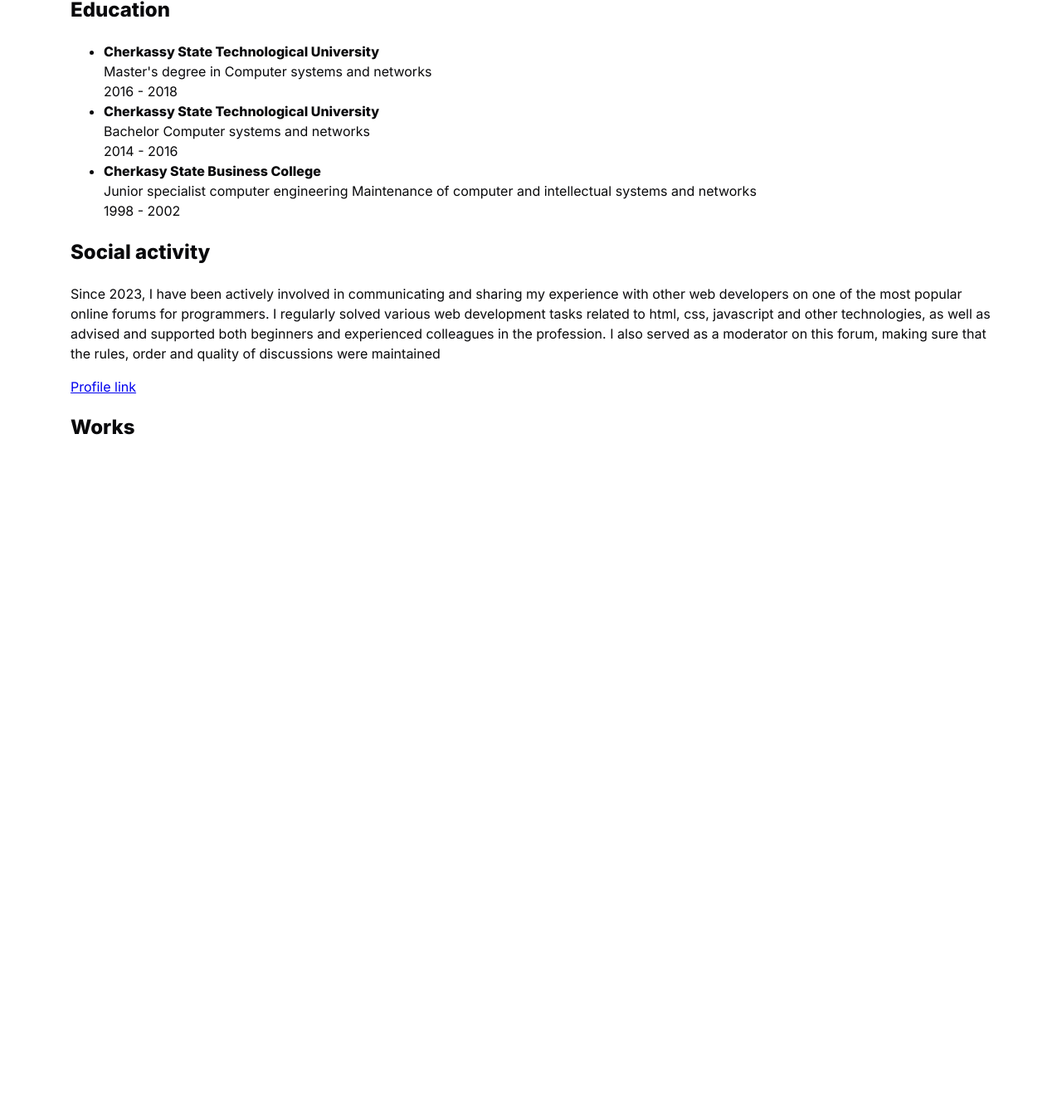
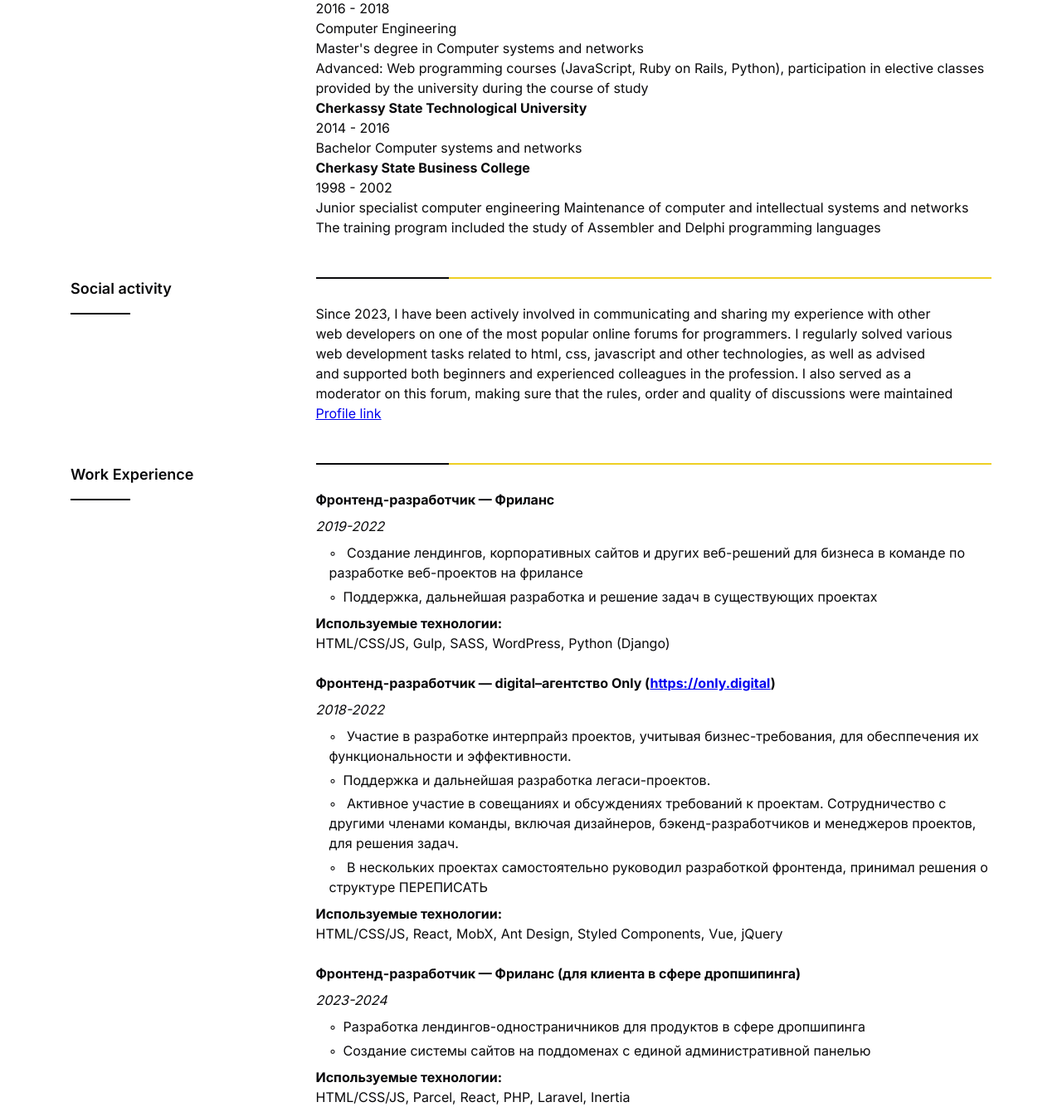
Before and after one commit to mrtoxas/portfolio, a website built with Parcel: page src/index.html in a window 1280 px wide. Shown: the part 122-1456 px from the top of the page at 83% size. Before the commit the page ends 800 px from the top, so only its background shows below. Built offline with nearby package versions, Linux system fonts and the light colour scheme.

Commit message:
works section, refactor sections structure

```diff
--- a/src/index.html
+++ b/src/index.html
@@ -21,7 +21,7 @@
       content="https://github.com/mrtoxas/portfolio/opengraph-image.png"
     />
     <meta property="og:url" content="https://github.com/mrtoxas/portfolio" />
-    <link rel="stylesheet" href="styles/main.scss" async />
+    <link rel="stylesheet" href="styles/main.scss" />
   </head>
   <body>
     <include src="src/views/sections/header.html"></include>
--- a/src/locales/en.json
+++ b/src/locales/en.json
@@ -11,13 +11,16 @@
   },
   "heading": {
     "skills": "Skills",
-    "works": "Works",
+    "works": "Work Experience",
     "education": "Education",
     "socialActivity": "Social activity"
   },
   "education": {
     "CSTU": "Cherkassy State Technological University",
+    "CSTUExtra": "Advanced: Web programming courses (JavaScript, Ruby on Rails, Python), participation in elective classes provided by the university during the course of study",
     "CSBC": "Cherkasy State Business College",
+    "CEng": "Computer Engineering",
+    "CSBCExtra": "The training program included the study of Assembler and Delphi programming languages",
     "master": "Master's degree in Computer systems and networks",
     "bachelor": "Bachelor Computer systems and networks",
     "junior": "Junior specialist computer engineering Maintenance of computer and intellectual systems and networks"
--- a/src/locales/ru.json
+++ b/src/locales/ru.json
@@ -11,13 +11,16 @@
   },
   "heading": {
     "skills": "Навыки",
-    "works": "Работы",
+    "works": "Опыт работы",
     "education": "Образование",
     "socialActivity": "Социальная активность"
   },
   "education": {
     "CSTU": "Черкасский государственный технологический университет",
+    "CSTUExtra": "Дополнительно: курсы по web-программированию (JavaScript, Ruby on Rails, Python), участие в факультативных занятиях, предоставленных университетом во время обучения",
     "CSBC": "Черкасский государственный бизнес-колледж",
+    "CEng": "Компьютерная инженерия",
+    "CSBCExtra": "В ходе учебной программы осуществлялось изучение языков программирования Assembler и Delphi",
     "master": "Степень магистра в области компьютерных систем и сетей",
     "bachelor": "Бакалавр Компьютерные системы и сети",
     "junior": "Младший специалист по обслуживанию компьютерных и интеллектуальных систем и сетей"
--- a/src/locales/ua.json
+++ b/src/locales/ua.json
@@ -11,14 +11,17 @@
   },
   "heading": {
     "skills": "Навички",
-    "works": "Роботи",
+    "Досвід роботи": "Роботи",
     "education": "Освіта",
     "socialActivity": "Соціальна активність"
   },
   "education": {
     "CSTU": "Черкаський державний технологічний університет",
+    "CSTUExtra": "Додатково: курси з web-програмування (JavaScript, Ruby on Rails, Python), участь у факультативних заняттях, наданих університетом під час навчання",
     "CSBC": "Черкаський державний бізнес-коледж",
-    "master": "Ступінь магістра в галузі комп'ютерних систем та мереж",
+    "CEng": "Комп'ютерна iнженерiя",
+    "CSBCExtra": "Під час навчальної програми здійснювалося вивчення мов програмування Assembler і Delphi",
+    "master": "Ступінь магістра в галузі комп'ютерних систем та мереж. Комп'ютерна iнженерiя",
     "bachelor": "Бакалавр Комп'ютерні системи та мережі",
     "junior": "Молодший спеціаліст з обслуговування комп'ютерних та інтелектуальних систем та мереж"
   },
--- a/src/scripts/locale-select.ts
+++ b/src/scripts/locale-select.ts
@@ -69,6 +69,7 @@
 
   const keydownHandler = (event: KeyboardEvent) => {
     if (event.key === 'Enter' || event.key === ' ') {
+      event.preventDefault();
       const value = onKeyDown();
       setValue(value);
     }
--- a/src/styles/_base.scss
+++ b/src/styles/_base.scss
@@ -1,12 +1,40 @@
 html {
 	font-size: 100%;
 	line-height: 1.5;
-	font-family: "Inter", sans-serif;
+	font-family: 'Inter', sans-serif;
 }
 
 body {
 	color: color(foreground);
 	background-color: color(background);
+	font-size: theme(text-base);
+	font-weight: 400;
+	@media print {
+		font-size: 90%;
+	}
+}
+
+meta[name='theme-color'] {
+	content: var(--color-background);
+}
+
+strong {
+	font-weight: 700;
+}
+
+h1,
+h2,
+h3,
+h4,
+h5,
+h6 {
+	margin: 0;
+	font-size: inherit;
+	font-weight: inherit;
+}
+
+p{
+	text-wrap: balance
 }
 
 .icon {
@@ -15,18 +43,14 @@ body {
 	height: 1.5rem;
 }
 
-.clear-list {
+.list-clear {
 	margin: 0;
 	padding: 0;
 	list-style-type: none;
 }
 
-meta[name="theme-color"] {
-  content: var(--color-background);
+.hidden-in-pint {
+	@media print {
+		display: none;
+	}
 }
-
-
-.logo-title{
-	font-size: 2rem;
-	font-weight: 800;
-}
--- a/src/styles/components/_lang-select.scss
+++ b/src/styles/components/_lang-select.scss
@@ -44,6 +44,7 @@
   top: calc(100% + 0.3rem);
   background-color: color(background);
   min-width: 100%;
+  z-index:  10;
   border-radius: theme(border-radius);
   box-shadow:
     inset 0 0 0.5px 1px hsla(0, 0%, 100%, 0.075),
--- /dev/null
+++ b/src/styles/components/_section.scss
@@ -0,0 +1,54 @@
+.section + .section {
+	margin-top: 3rem;
+}
+
+.section-container {
+	display: grid;
+	gap: 1.5rem;
+	@include mq('min-width', md) {
+		grid-template-columns: 1fr 3fr;
+	}
+}
+
+.section-head {
+	font-size: theme(text-lg);
+	font-weight: 600;
+	position: relative;
+	margin: 0;
+}
+
+.section-head:after {
+	content: '';
+	position: absolute;
+	top: calc(100% + 1rem);
+	left: 0;
+	width: 4em;
+	border-bottom: 2px solid color(foreground);
+}
+
+.section-content {
+	position: relative;
+	padding-top: 2em;
+}
+
+.section-content:after {
+	content: "";
+	position: absolute;
+	top: 0;
+	left:0;
+	width: 10rem;
+	border-bottom: 2px solid color(foreground);
+}
+
+.section-content:before {
+	content: "";
+	position: absolute;
+	top: 0;
+	left: 10rem;
+	right:0;
+	border-bottom: 2px solid #eecf23;
+}
+
+.section-content p {
+	margin:0;
+}
--- a/src/styles/main.scss
+++ b/src/styles/main.scss
@@ -8,7 +8,9 @@
 
 
 @import "sections/header";
+@import "sections/works";
 
+@import "components/section";
 @import "components/theme-button";
 @import "components/lang-select";
 @import "components/page-loader";
--- /dev/null
+++ b/src/styles/sections/_works.scss
@@ -0,0 +1,48 @@
+.works-list {
+	display: grid;
+	gap: 2rem;
+}
+
+.works-list h3 {
+	font-weight: 700;
+	font-size: theme(text-base);
+}
+
+.works-item {
+	display: grid;
+	gap: 0.5rem;
+}
+
+.works-list {
+	display: grid;
+	gap: 1.5rem;
+}
+
+.works-list p,
+.works-list h3 {
+	margin: 0;
+}
+
+.works-descriptions-list {
+	display: grid;
+	gap: 0.3rem;
+}
+
+.works-descriptions-list li {
+	position: relative;
+	padding-left: 1rem;
+	&:before {
+		content: '\25E6';
+		display: inline-block;
+		padding-right: 0.5rem;
+	}
+}
+
+.works-tech-list {
+	display: flex;
+	gap: 0.3em;
+}
+
+.works-tech-list li:not(:last-child):after {
+	content: ',';
+}
--- a/src/views/sections/education.html
+++ b/src/views/sections/education.html
@@ -1,31 +1,48 @@
-<section class="education">
-  <div class="container">
-    <h2 data-i18n="heading.education">Education</h2>
-    <ul class="education-list" role="list">
-      <li role="listitem">
+<section class="section">
+  <div class="container section-container">
+    <div>
+      <h2 class="section-head" data-i18n="heading.education">Education</h2>
+    </div>
+    <div class="section-content">
+      <ul class="education-list list-clear">
+        <li>
           <div class="education-institution">
             <strong data-i18n="education.CSTU">Cherkassy State Technological University</strong>
           </div>
-        <div class="education-specialty" data-i18n="education.master">Master's degree in Computer systems and networks</div>
           <div class="education-years">2016 - 2018</div>
+          <div data-i18n="education.CEng">Computer Engineering</div>
+          <div class="education-specialty" data-i18n="education.master">
+            Master's degree in Computer systems and networks
+          </div>
+          <div data-i18n="education.CSTUExtra">
+            Advanced: Web programming courses, participation in elective classes provided by the
+            university during the course of study
+          </div>
         </li>
-      <li role="listitem">
+        <li>
           <div class="education-institution">
             <strong data-i18n="education.CSTU">Cherkassy State Technological University</strong>
           </div>
-        <div class="education-specialty" data-i18n="education.bachelor">Bachelor Computer systems and networks</div>
           <div class="education-years">2014 - 2016</div>
+          <div class="education-specialty" data-i18n="education.bachelor">
+            Bachelor Computer systems and networks
+          </div>
+
         </li>
-      <li role="listitem">
+        <li>
           <div class="education-institution">
             <strong data-i18n="education.CSBC">Cherkasy State Business College</strong>
+            <div class="education-years">1998 - 2002</div>
           </div>
           <div class="education-specialty" data-i18n="education.junior">
             Junior specialist computer engineering Maintenance of computer and intellectual systems
             and networks
           </div>
-        <div class="education-years">1998 - 2002</div>
+          <div data-i18n="education.CSBCExtra">
+            The training program included the study of Assembler and Delphi programming languages
+          </div>
         </li>
       </ul>
     </div>
+  </div>
 </section>
--- a/src/views/sections/social-activity.html
+++ b/src/views/sections/social-activity.html
@@ -1,14 +1,19 @@
-<section class="social-actibity-section">
-  <div class="container">
-    <h2 data-i18n="heading.socialActivity">Volunteer activities</h2>
-    <p data-i18n="socialActivity.forum">
-      Since 2023, I have been actively involved in communicating and sharing experiences with other
-      web developers on one of the most popular online forums for programmers. I regularly solved
-      various web development tasks related to html, css, javascript and other technologies, as well
-      as advised and supported both beginners and experienced colleagues in the profession
-    </p>
-    <a href="https://www.cyberforum.ru/members/628162.html" data-i18n="socialActivity.profileLink"
-      >Profile link</a
-    >
+<section class="section">
+  <div class="container section-container">
+    <div>
+      <h2 class="section-head" data-i18n="heading.socialActivity">Volunteer activities</h2>
+    </div>
+    <div class="section-content">
+      <p data-i18n="socialActivity.forum">
+        Since 2023, I have been actively involved in communicating and sharing experiences with
+        other web developers on one of the most popular online forums for programmers. I regularly
+        solved various web development tasks related to html, css, javascript and other
+        technologies, as well as advised and supported both beginners and experienced colleagues in
+        the profession
+      </p>
+      <a class="hidden-in-pint" href="https://www.cyberforum.ru/members/628162.html" data-i18n="socialActivity.profileLink"
+        >Profile link</a
+      >
+    </div>
   </div>
 </section>
--- a/src/views/sections/works.html
+++ b/src/views/sections/works.html
@@ -1,5 +1,105 @@
-<section class="works">
-  <div class="container">
-    <h2 data-i18n="heading.works">Education</h2>
+<section class="section">
+  <div class="container section-container">
+    <div>
+      <h2 class="section-head" data-i18n="heading.works">Work Experience</h2>
+    </div>
+    <div class="section-content">
+      <ul class="works-list list-clear">
+        <li class="works-item">
+          <div>
+            <h3>Фронтенд-разработчик — Фриланс</h3>
+          </div>
+          <div class="works-years">
+            <i>2019-2022</i>
+          </div>
+          <div>
+            <ul class="list-clear works-descriptions-list">
+              <li>
+                Создание лендингов, корпоративных сайтов и других веб-решений для бизнеса в команде
+                по разработке веб-проектов на фрилансе
+              </li>
+              <li>Поддержка, дальнейшая разработка и решение задач в существующих проектах</li>
+            </ul>
+          </div>
+          <div class="works-tech">
+            <h3>Используемые технологии:</h3>
+            <ul class="list-clear works-tech-list">
+              <li>HTML/CSS/JS</li>
+              <li>Gulp</li>
+              <li>SASS</li>
+              <li>WordPress</li>
+              <li>Python (Django)</li>
+            </ul>
+          </div>
+        </li>
+        <li class="works-item">
+          <div>
+            <h3>
+              Фронтенд-разработчик — digital–агентство Only (<a href="https://only.digital"
+                >https://only.digital</a
+              >)
+            </h3>
+          </div>
+          <div class="works-years">
+            <i>2018-2022</i>
+          </div>
+          <div>
+            <ul class="list-clear works-descriptions-list">
+              <li>
+                Участие в разработке интерпрайз проектов, учитывая бизнес-требования, для
+                обесппечения их функциональности и эффективности.
+              </li>
+              <li>Поддержка и дальнейшая разработка легаси-проектов.</li>
+              <li>
+                Активное участие в совещаниях и обсуждениях требований к проектам. Сотрудничество с
+                другими членами команды, включая дизайнеров, бэкенд-разработчиков и менеджеров
+                проектов, для решения задач.
+              </li>
+              <li>
+                В нескольких проектах самостоятельно руководил разработкой фронтенда, принимал
+                решения о структуре ПЕРЕПИСАТЬ
+              </li>
+            </ul>
+          </div>
+          <div class="works-tech">
+            <h3>Используемые технологии:</h3>
+            <ul class="list-clear works-tech-list">
+              <li>HTML/CSS/JS</li>
+              <li>React</li>
+              <li>MobX</li>
+              <li>Ant Design</li>
+              <li>Styled Components</li>
+              <li>Vue</li>
+              <li>jQuery</li>
+            </ul>
+          </div>
+        </li>
+        <li class="works-item">
+          <div>
+            <h3>Фронтенд-разработчик — Фриланс (для клиента в сфере дропшипинга)</h3>
+          </div>
+          <div>
+            <i>2023-2024</i>
+          </div>
+          <div>
+            <ul class="list-clear works-descriptions-list">
+              <li>Разработка лендингов-одностраничников для продуктов в сфере дропшипинга</li>
+              <li>Создание системы сайтов на поддоменах с единой административной панелью</li>
+            </ul>
+          </div>
+          <div class="works-tech">
+            <h3>Используемые технологии:</h3>
+            <ul class="list-clear works-tech-list">
+              <li>HTML/CSS/JS</li>
+              <li>Parcel</li>
+              <li>React</li>
+              <li>PHP</li>
+              <li>Laravel</li>
+              <li>Inertia</li>
+            </ul>
+          </div>
+        </li>
+      </ul>
+    </div>
   </div>
 </section>
```
Also changed, not shown: src/styles/sections/_header.scss (+7 -2 lines), src/styles/theme/_fonts.scss (+10 -10 lines). Lines whose indentation alone changed are shown as unchanged.
